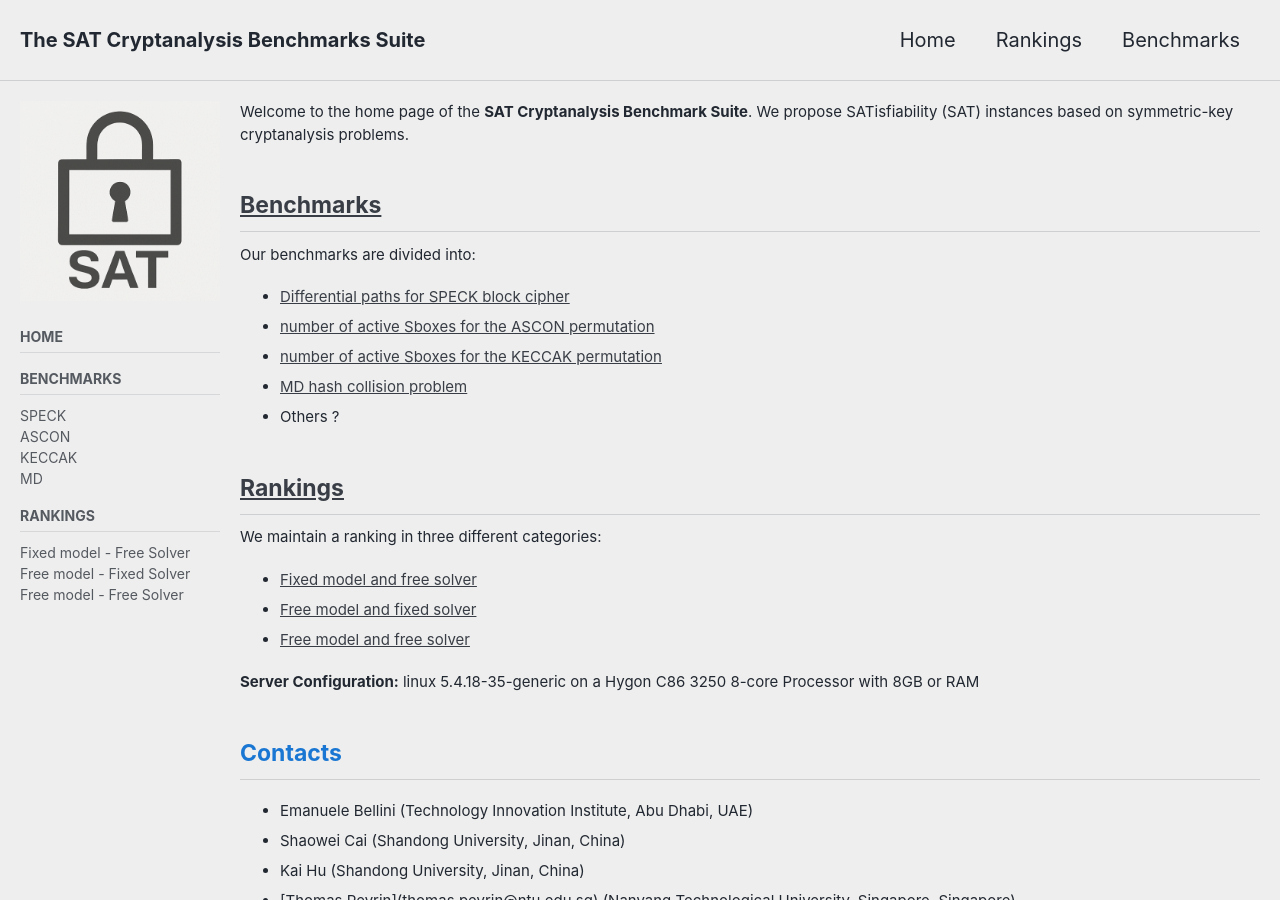
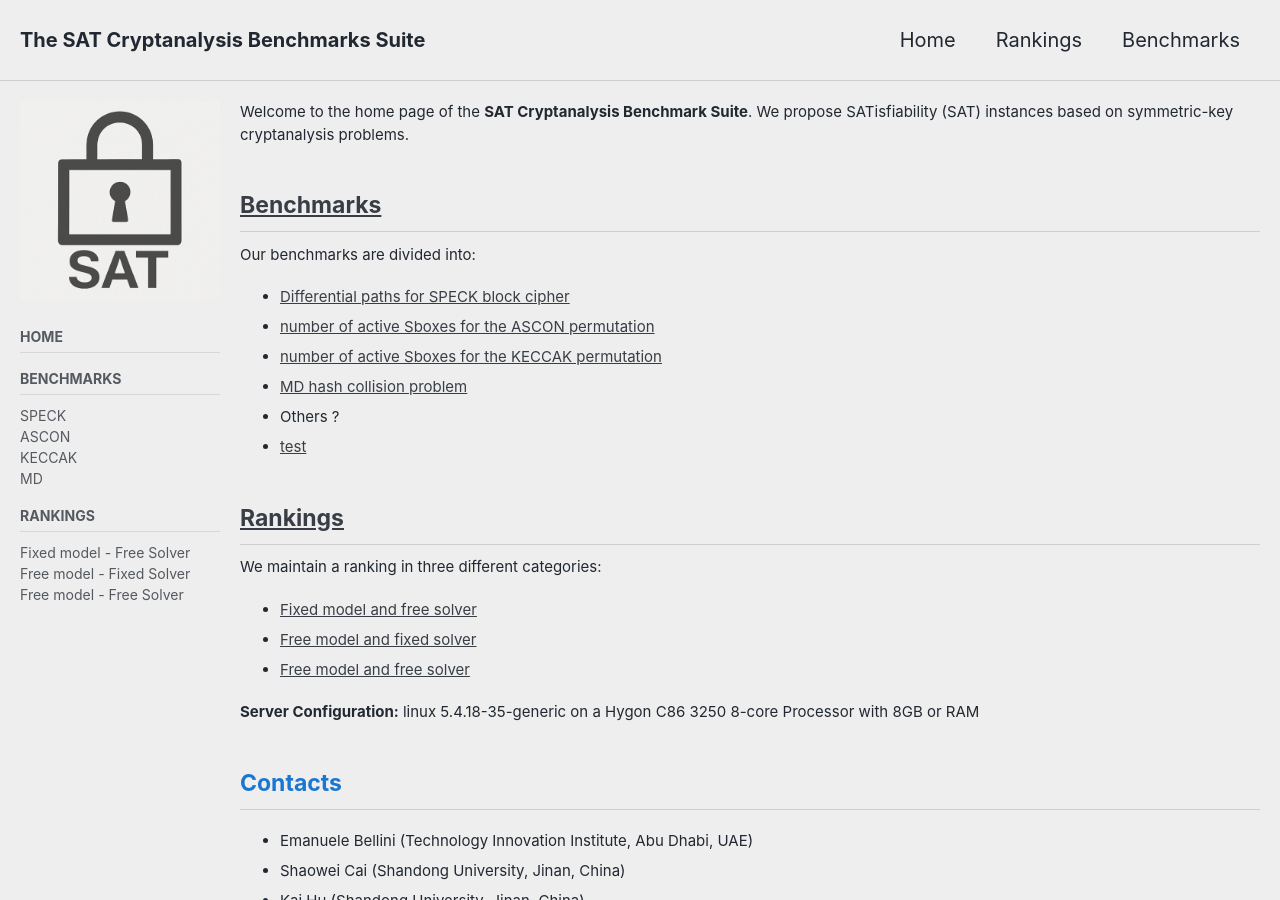
Before and after one commit to cryptanalysisbench/SATbench, a Jekyll site: the page built from index.md, in a window 1280 px wide and 900 px high. Built offline with Jekyll 4.4.1, drawn with Linux system fonts in a browser that asks for light colours; cached includes are drawn as plain includes; nearby versions of some CDN libraries.

Commit message:
Update index.md

```diff
--- a/index.md
+++ b/index.md
@@ -20,6 +20,7 @@ Our benchmarks are divided into:
 * [number of active Sboxes for the KECCAK permutation](/benchmarks/KECCAK.md)
 * [MD hash collision problem](/benchmarks/MD.md)
 * Others ?
+* [test](/test.md)
 
 
 ## [Rankings](/rankings)
```
